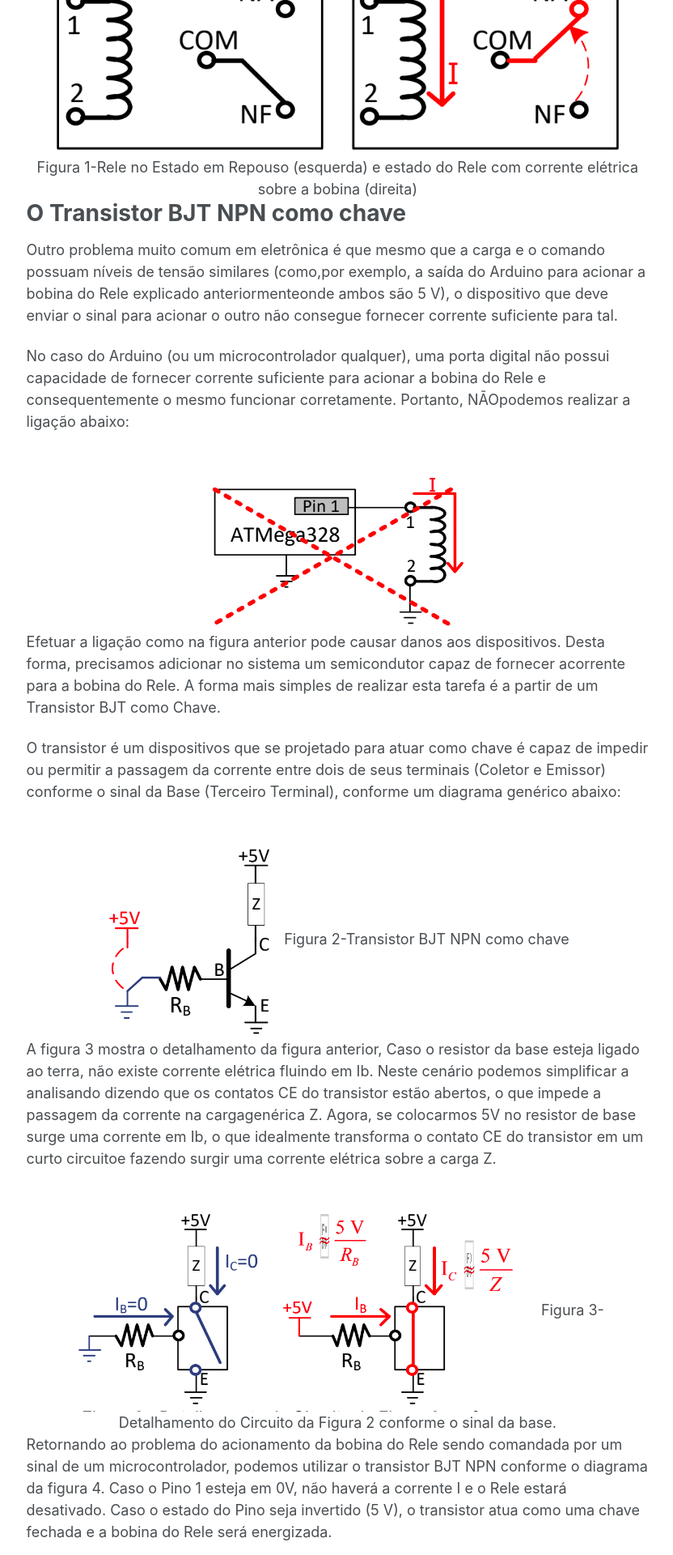
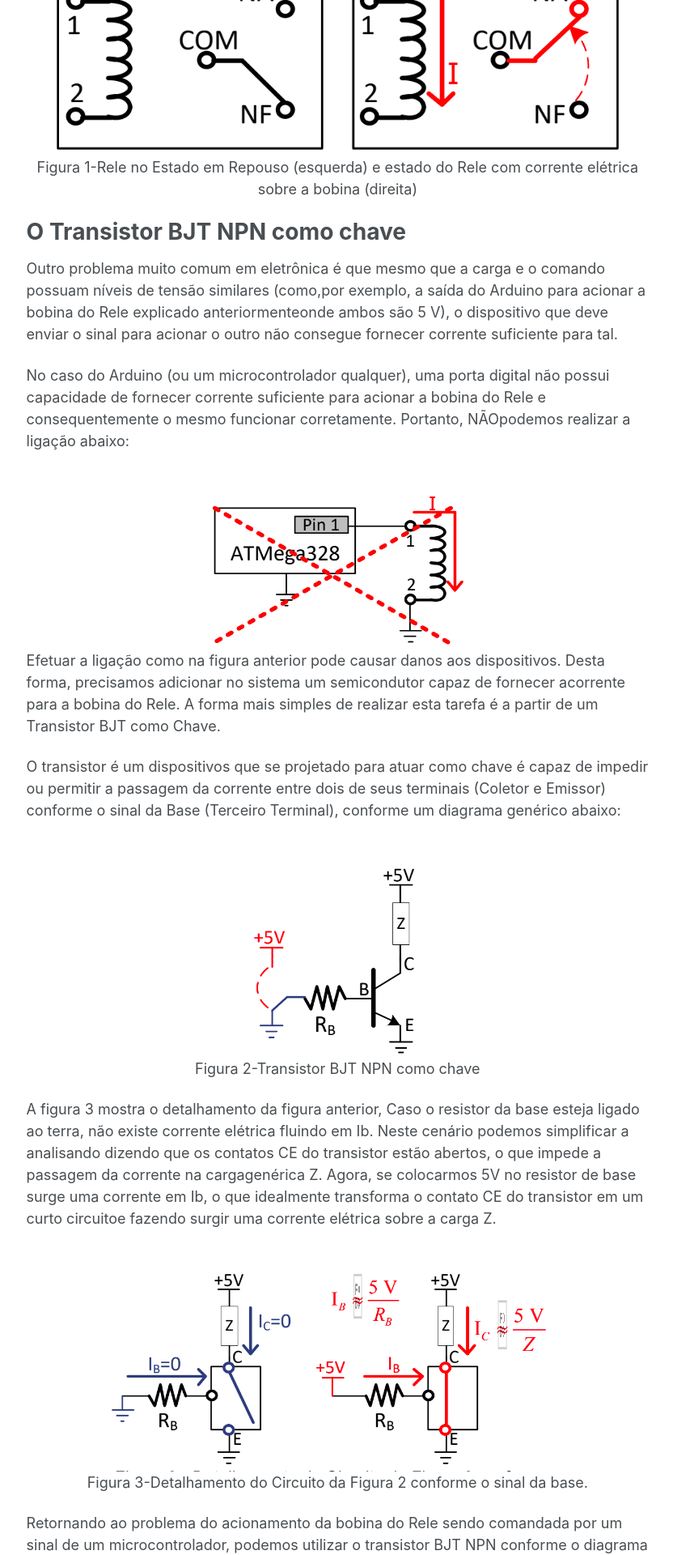
Before and after one commit to brandaogbs/brandaogbs.github.io, a Jekyll site: the page built from _pages/integrador/lab1/00.md, in a window 1280 px wide. Shown: the part 1894-3814 px from the top of the page at 81% size, without its empty margins (249-1081 px from the left). Built offline with Jekyll 4.4.1, drawn with Linux system fonts in a browser that asks for light colours.

Commit message:
lab1 sem montagem

```diff
--- a/_pages/integrador/lab1/00.md
+++ b/_pages/integrador/lab1/00.md
@@ -53,7 +53,7 @@ A grande vantagemé que a bobina pode ser acionada, por exemplo, por um sinal de
 <center>
 <br/>
 <img src='/images/integrador/lab1/rele.png'>
-Figura 1-Rele no Estado em Repouso (esquerda) e estado do Rele com corrente elétrica sobre a bobina (direita)
+<p>Figura 1-Rele no Estado em Repouso (esquerda) e estado do Rele com corrente elétrica sobre a bobina (direita)</p>
 </center>
 
 O Transistor BJT NPN como chave
@@ -75,7 +75,7 @@ O transistor é um dispositivos que se projetado para atuar como chave é capaz
 <center>
 <br/>
 <img src='/images/integrador/lab1/transistor.png'>
-Figura 2-Transistor BJT NPN como chave
+<p>Figura 2-Transistor BJT NPN como chave</p>
 </center>
 
 A figura 3 mostra o detalhamento da figura anterior, Caso o resistor da base esteja ligado ao terra, não existe corrente elétrica fluindo em Ib. Neste cenário podemos simplificar a analisando dizendo que os contatos CE do transistor estão abertos, o que impede a passagem da corrente na cargagenérica Z. Agora, se colocarmos 5V no resistor de base surge uma corrente em Ib, o que idealmente transforma o contato CE do transistor em um curto circuitoe fazendo surgir uma corrente elétrica sobre a carga Z.
@@ -84,7 +84,7 @@ A figura 3 mostra o detalhamento da figura anterior, Caso o resistor da base est
 <center>
 <br/>
 <img src='/images/integrador/lab1/detalhamento_transistor.png'>
-Figura 3-Detalhamento do Circuito da Figura 2 conforme o sinal da base.
+<p>Figura 3-Detalhamento do Circuito da Figura 2 conforme o sinal da base.</p>
 </center>
 
 Retornando ao problema do acionamento da bobina do Rele sendo comandada por um sinal de um microcontrolador, podemos utilizar o transistor BJT NPN conforme o diagrama da figura 4. Caso o Pino 1 esteja em 0V, não haverá a corrente I e o Rele estará desativado. Caso o estado do Pino seja invertido (5 V), o transistor atua como uma chave fechada e a bobina do Rele será energizada.
@@ -92,7 +92,7 @@ Retornando ao problema do acionamento da bobina do Rele sendo comandada por um s
 <center>
 <br/>
 <img src='/images/integrador/lab1/ligacao_bobina.png'>
-Figura 4-Acionamento da bobina de um Rele utilizando um sinal de microcontrolador com Transistor NPN
+<p>Figura 4-Acionamento da bobina de um Rele utilizando um sinal de microcontrolador com Transistor NPN</p>
 </center>
 
 
@@ -105,7 +105,7 @@ Uma forma muito simples de mostrar informações numéricas para um usuário em
 <center>
 <br/>
 <img src='/images/integrador/lab1/display.png'>
-Figura 5-Esquemático de Display 7-segmentos Câtodo comum e Anodo Comum
+<p>Figura 5-Esquemático de Display 7-segmentos Câtodo comum e Anodo Comum</p>
 </center>
 
 É utilizando um display 7-segmentos Catodo comum, podemos ligar ao cada um de seus segmentos a uma porta específica do Arduino. Acionamento corretamente as portas será possível mostrar o número desejado noDisplay. Por exemplo, para mostrarmos o número ‘3’ devemos acionar os segmentos ‘a’, ‘b’, ‘c’, ‘d’, ‘g’. Isso correponde a jogarmos em nível lógico os Pinos 0, 1, 2, 3 e 6 do Arduino.
@@ -113,7 +113,7 @@ Figura 5-Esquemático de Display 7-segmentos Câtodo comum e Anodo Comum
 <center>
 <br/>
 <img src='/images/integrador/lab1/ligacao_display.png'>
-Figura 6-Acionamento de um display Catodo comum utilizando o Arduino
+<p>Figura 6-Acionamento de um display Catodo comum utilizando o Arduino</p>
 </center>
 
 Montagem Experimental
```
